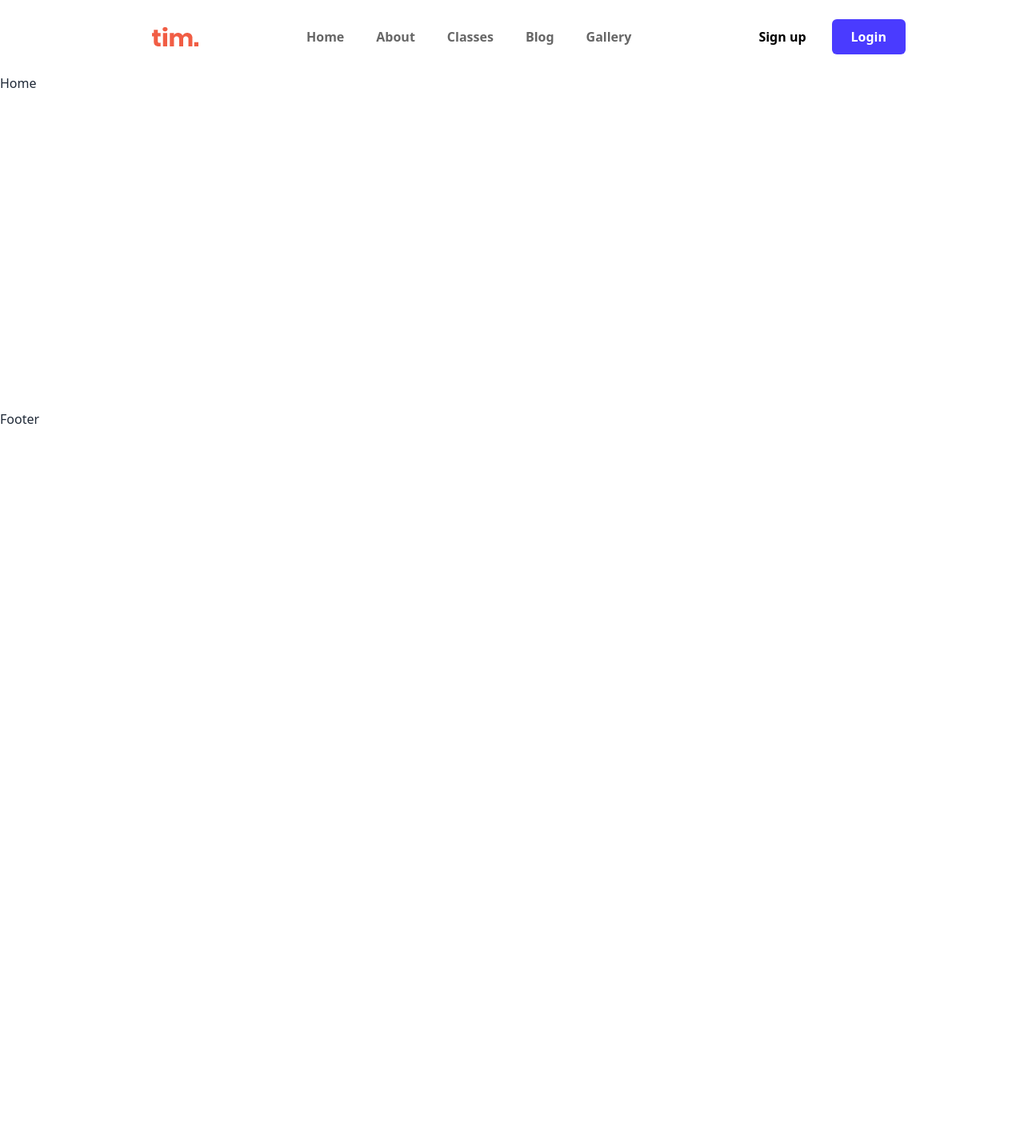
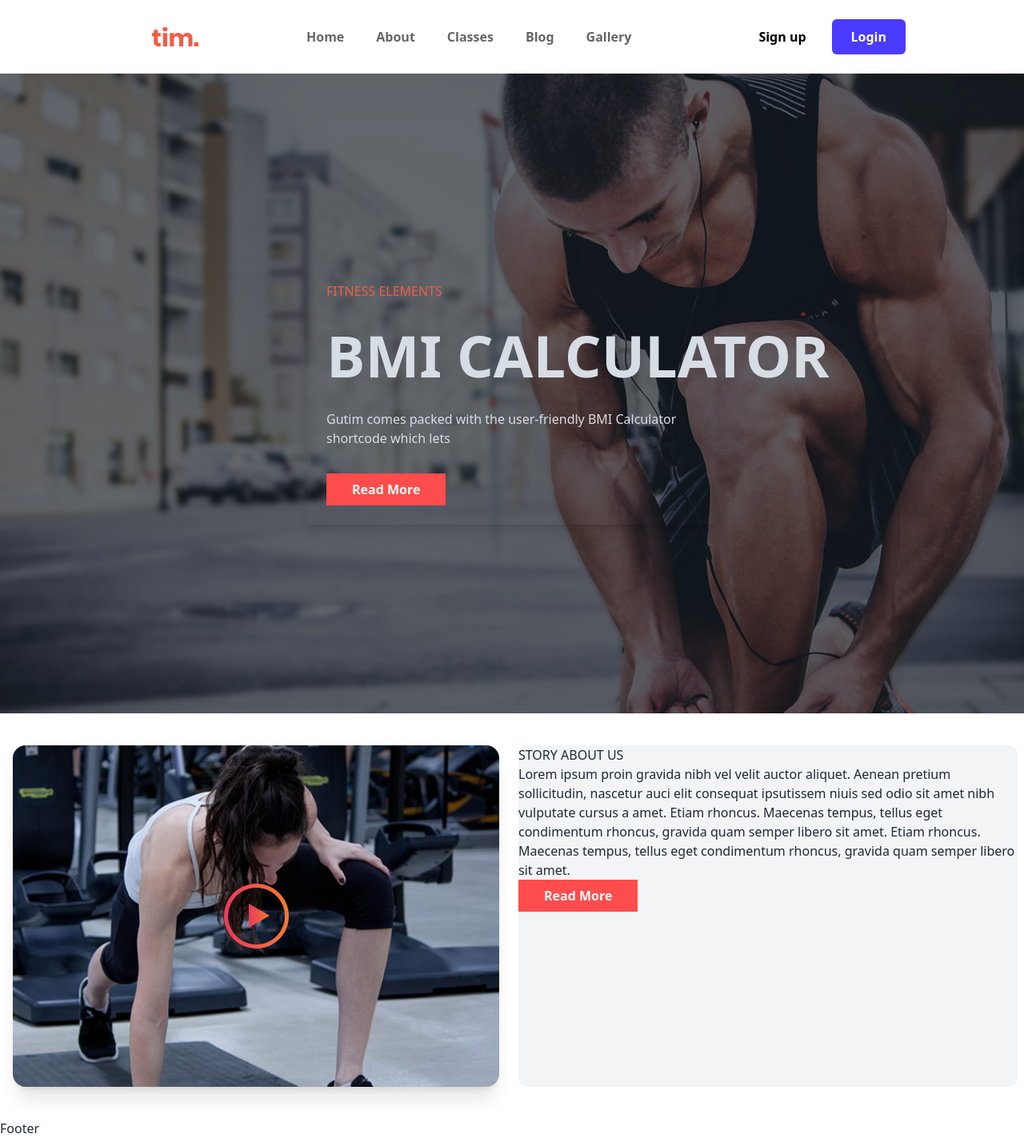
Before and after one commit to Rakibulislam-emon/Gym, a React (Vite) app: page / in a window 1280 px wide. Shown: the whole page at 80% size. Before the commit the page ends 800 px from the top, so only its background shows below. Built offline with nearby package versions, Linux system fonts and the light colour scheme.

Commit message:
banner added

```diff
--- a/package.json
+++ b/package.json
@@ -12,6 +12,7 @@
   "dependencies": {
     "react": "^18.3.1",
     "react-dom": "^18.3.1",
+    "react-icons": "^5.2.1",
     "react-router-dom": "^6.24.1"
   },
   "devDependencies": {
--- /dev/null
+++ b/src/Components/Hero/Hero.jsx
@@ -0,0 +1,23 @@
+import hero from '../../assets/img/hero-bg.jpg';
+import Buttons from '../../Shared/Buttons/Buttons';
+
+export default function Hero() {
+    return (
+        <div
+            className="hero min-h-screen relative"
+            style={{
+                backgroundImage: `url(${hero})`,
+            }}>
+            <div className="hero-overlay bg-opacity-30 absolute inset-0"></div>
+            <div className="hero-content text-neutral-content absolute inset-0 flex items-center justify-center px-4 sm:px-6 lg:px-8">
+                <div className="space-y-8 max-w-lg w-full p-6 bg-opacity-80 rounded-md shadow-lg text-left">
+                    <span className=" text-[#f15d44] block ">FITNESS ELEMENTS</span>
+                    <h1 className="text-4xl sm:text-5xl md:text-6xl lg:text-7xl   whitespace-nowrap  font-bold ">BMI CALCULATOR</h1>
+                    <p>Gutim comes packed with the user-friendly BMI Calculator
+                    shortcode which lets</p>
+                    <Buttons text={'Read More'} />
+                </div>
+            </div>
+        </div>
+    );
+}
--- a/src/Components/Navbar/Navbar.jsx
+++ b/src/Components/Navbar/Navbar.jsx
@@ -26,9 +26,8 @@ const navItems = [
   },
 ]
   return (
-    <div>
-      <div className="top-0 py-1 lg:py-2 w-full  lg:relative z-50 dark:bg-gray-900">
-        <nav className="z-10 sticky top-0 left-0 right-0 max-w-4xl xl:max-w-5xl mx-auto px-5 py-2.5 lg:border-none lg:py-4">
+      <nav className="top-0 py-1 lg:py-2 w-full  lg:relative z-50 dark:bg-gray-900">
+        <div className="z-10 sticky top-0 left-0 right-0 max-w-4xl xl:max-w-5xl mx-auto px-5 py-2.5 lg:border-none lg:py-4">
           <div className="flex items-center justify-between">
             <button>
               <div className="flex items-center space-x-2">
@@ -103,8 +102,8 @@ const navItems = [
               </li>
             </ul>
           </div>
-        </nav>
-      </div>
-    </div>
+        </div>
+      </nav>
+
   );
 }
--- /dev/null
+++ b/src/Components/StoryAboutUs/Modal.jsx
@@ -0,0 +1,31 @@
+/* eslint-disable react/prop-types */
+// Modal.js
+import { ImCancelCircle } from "react-icons/im";
+const Modal = ({ isOpen, onClose, videoSrc }) => {
+    if (!isOpen) return null;
+
+    return (
+        <div className=" relative inset-0 flex items-center justify-center z-50 bg-black bg-opacity-50">
+            <div className="bg-white p-6 max-w-screen-md rounded-lg overflow-hidden container mx-auto h-[340px] w-[520px] absolute bottom-20 left-80">
+                <button
+                    className="absolute text-white top-0 right-0 z-50"
+                    onClick={onClose}
+                >
+                    <ImCancelCircle size={30} />
+
+                </button>
+                <div className="aspect-w-16 aspect-h-9">
+                    <iframe
+                        className="absolute inset-0 w-full h-full"
+                        src={videoSrc}
+                        title="YouTube Video"
+                        allow="accelerometer; autoplay; encrypted-media; gyroscope; picture-in-picture"
+                        allowFullScreen
+                    />
+                </div>
+            </div>
+        </div>
+    );
+};
+
+export default Modal;
--- /dev/null
+++ b/src/Components/StoryAboutUs/StoryAboutUs.jsx
@@ -0,0 +1,60 @@
+import { useState } from "react";
+import Buttons from "../../Shared/Buttons/Buttons";
+import aboutImg from "../../assets/img/about-pic.jpg";
+import playPng from "../../assets/img/genarel/play.png";
+import Modal from "./Modal"; // Import your Modal component
+
+export default function StoryAboutUs() {
+  const [showModal, setShowModal] = useState(false); // State to toggle modal display
+
+  // Function to open modal
+  const openModal = () => {
+    setShowModal(true);
+  };
+
+  // Function to close modal
+  const closeModal = () => {
+    setShowModal(false);
+  };
+
+  return (
+    <main className="">
+      <div className="mx-auto my-10 grid max-w-screen-xl gap-y-8 sm:grid-cols-2 lg:grid-cols-2">
+        <div className="group cursor mx-4 overflow-hidden rounded-2xl bg-white shadow-xl duration-200 hover:-translate-y-4">
+          <div className="flex h-70 relative">
+            <img
+              src={aboutImg}
+              className="group-hover:scale-110 h-full w-full object-cover duration-200"
+              alt="About Image"
+            />
+            <div className="absolute inset-0 flex items-center justify-center">
+              <img
+                src={playPng}
+                alt="Play Icon"
+                onClick={openModal}
+                style={{ cursor: "pointer" }}
+              />
+            </div>
+          </div>
+        </div>
+        <div className="mx-2 rounded-xl bg-gray-100">
+          <h1>STORY ABOUT US</h1>
+          <p>
+            Lorem ipsum proin gravida nibh vel velit auctor aliquet. Aenean
+            pretium sollicitudin, nascetur auci elit consequat ipsutissem niuis
+            sed odio sit amet nibh vulputate cursus a amet. Etiam rhoncus.
+            Maecenas tempus, tellus eget condimentum rhoncus, gravida quam
+            semper libero sit amet. Etiam rhoncus. Maecenas tempus, tellus eget
+            condimentum rhoncus, gravida quam semper libero sit amet.
+          </p>
+          <Buttons text={"Read More"} />
+        </div>
+      </div>
+      <Modal
+        isOpen={showModal}
+        onClose={closeModal}
+        videoSrc="https://www.youtube.com/embed/zJwbZX4i-N4?autoplay=1"
+      />
+    </main>
+  );
+}
--- a/src/Pages/Home/Home.jsx
+++ b/src/Pages/Home/Home.jsx
@@ -1,6 +1,11 @@
+import Hero from "../../Components/Hero/Hero";
+import StoryAboutUs from "../../Components/StoryAboutUs/StoryAboutUs";
 
 export default function Home() {
   return (
-    <div>Home</div>
+    <div>
+      <Hero/>
+      <StoryAboutUs/>
+    </div>
   )
 }
--- /dev/null
+++ b/src/Shared/Buttons/Buttons.jsx
@@ -0,0 +1,7 @@
+/* eslint-disable react/prop-types */
+export default function Buttons({ text }) {
+    return (
+        <button className="max-w-48 border text-center py-2 px-8 text-white font-semibold border-none bg-[#FF4C4C]">{text}</button>
+
+    )
+}
```
Also changed, not shown: src/assets/img/genarel/play.png (renamed from src/assets/img/play.png), 1 other file (tests, documents, lock files or other folders).
